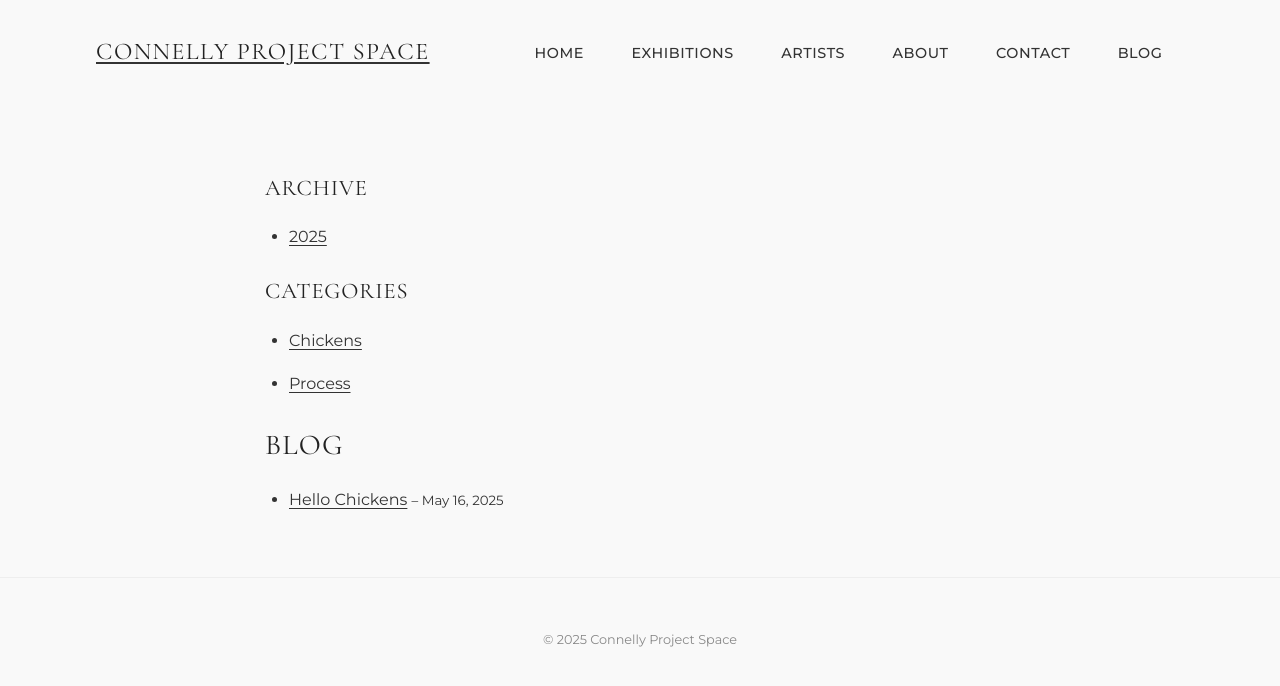
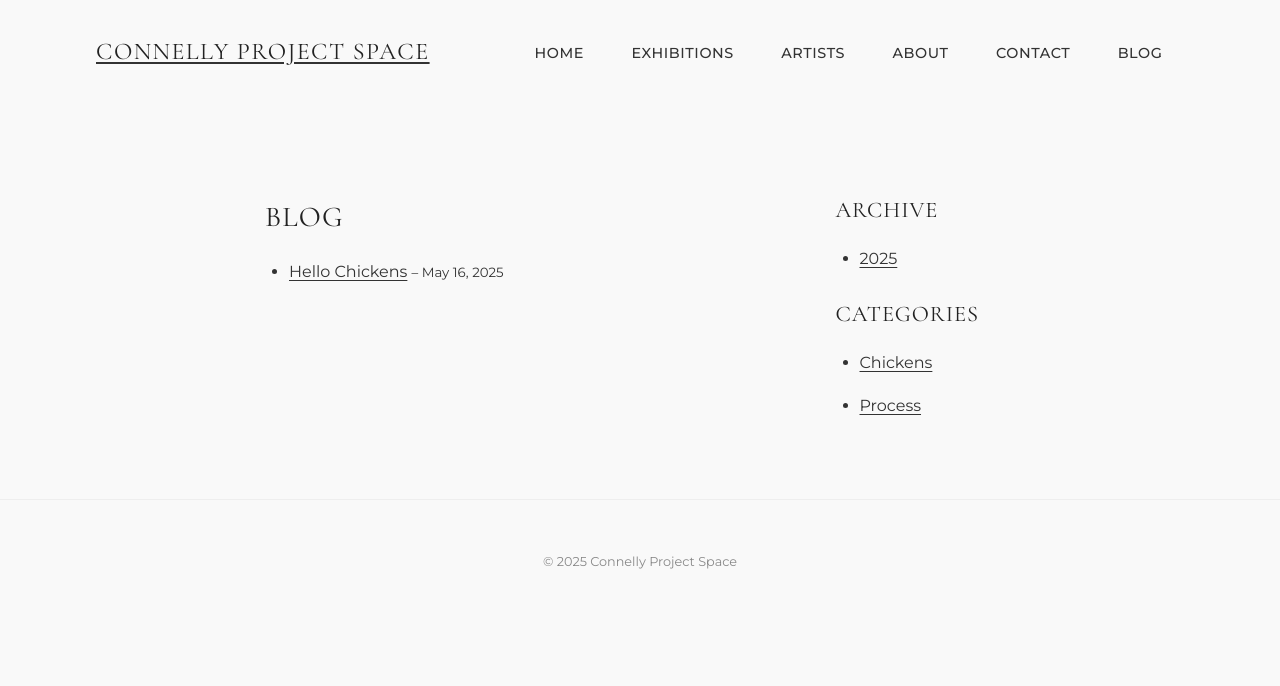
Before and after one commit to suitcasemedia/connelly-project-space, an Eleventy site: page blog/index.njk in a window 1280 px wide. Built offline with nearby package versions, Linux system fonts and the light colour scheme; Eleventy itself is replaced by a stand-in of ours; files that its build step writes are made by us from their sources.

Commit message:
css on blog page

```diff
--- a/_includes/bloglayout.njk
+++ b/_includes/bloglayout.njk
@@ -24,6 +24,9 @@
             </nav>
         </header>
         <main class="blog-layout">
+            <section class="content-area">
+                {{ content | safe }}
+            </section>
             <aside class="sidebar">
                 <h3>Archive</h3>
                 <ul>
@@ -42,9 +45,7 @@
                     {% endfor %}
                 </ul>
             </aside>
-            <section class="content-area">
-                {{ content | safe }}
-            </section>
+
         </main>
         <footer>
             <p>&copy; 2025 Connelly Project Space</p>
--- a/style.css
+++ b/style.css
@@ -337,3 +337,17 @@ li {
   border-radius: 0.5rem;
   border: 1px solid #ccc;
 }
+
+.blog-layout {
+  display: flex;
+  gap: 2rem;
+}
+
+.content-area {
+  flex: 3;
+}
+
+.sidebar {
+  flex: 1;
+  order: 2; /* ensure it's on the right */
+}
```
